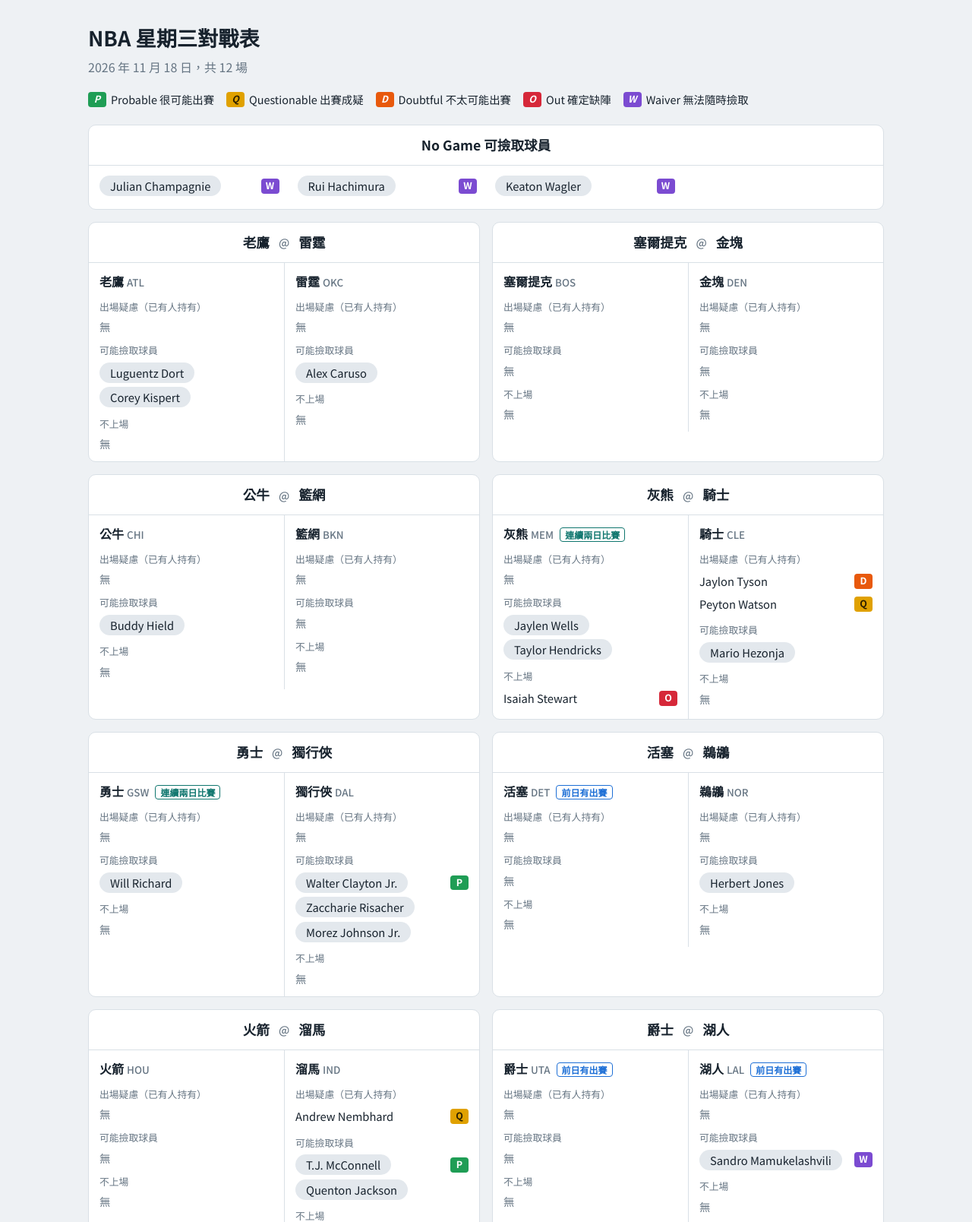
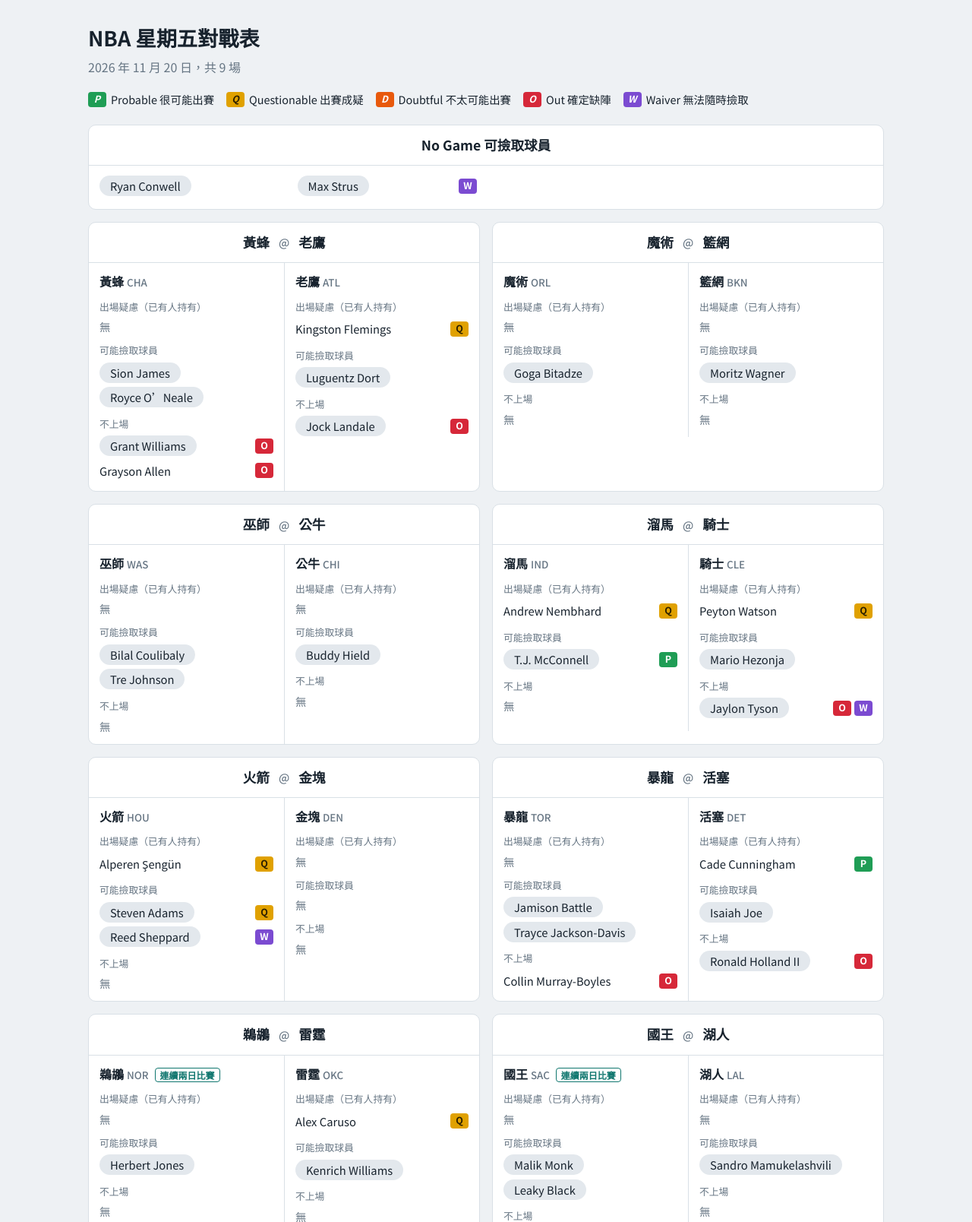
Before and after one commit to zhuys312/NBA-DailyPickup, a plain HTML site: page index.html in a window 1280 px wide. Shown: the top 1608 px of the page at 76% size. Drawn offline with Linux system fonts and the light colour scheme.

Commit message:
Update index.html

```diff
--- a/index.html
+++ b/index.html
@@ -3,7 +3,7 @@
 <head>
 <meta charset="utf-8">
 <meta name="viewport" content="width=device-width, initial-scale=1, viewport-fit=cover">
-<title>NBA 11/18 星期三對戰表</title>
+<title>NBA 11/20 星期五對戰表</title>
 <link rel="stylesheet" href="https://fonts.googleapis.com/css2?family=Noto+Sans+TC:wght@400;500;700&display=swap">
 <style>
 :root{--bg:#eef1f4;--card:#fff;--ink:#17222d;--mute:#667583;--line:#d9e0e6;
@@ -46,8 +46,8 @@ h1{font-size:1.7rem;margin:0 0 4px;font-weight:700}
 </head>
 <body>
 <main>
-<h1>NBA 星期三對戰表</h1>
-<p class="sub">2026 年 11 月 18 日，共 12 場</p>
+<h1>NBA 星期五對戰表</h1>
+<p class="sub">2026 年 11 月 20 日，共 9 場</p>
 <div class="legend">
 <span><i class="b P">P</i>Probable 很可能出賽</span>
 <span><i class="b Q">Q</i>Questionable 出賽成疑</span>
@@ -59,33 +59,27 @@ h1{font-size:1.7rem;margin:0 0 4px;font-weight:700}
 </main>
 <script>
 var T={
-ATL:["老鷹","Luguentz Dort FA;Corey Kispert FA"],
-OKC:["雷霆","Alex Caruso FA"],
-BOS:["塞爾提克",""],
+CHA:["黃蜂","Grayson Allen O;Grant Williams O FA;Sion James FA;Royce O’Neale FA"],
+ATL:["老鷹","Jock Landale O FA;Kingston Flemings Q;Luguentz Dort FA"],
+ORL:["魔術","Goga Bitadze FA"],
+BKN:["籃網","Moritz Wagner FA"],
+WAS:["巫師","Bilal Coulibaly FA;Tre Johnson FA"],
+CHI:["公牛","Buddy Hield FA"],
+IND:["溜馬","Andrew Nembhard Q;T.J. McConnell P FA"],
+CLE:["騎士","Jaylon Tyson O W;Peyton Watson Q;Mario Hezonja FA"],
+HOU:["火箭","Alperen Şengün Q;Steven Adams Q FA;Reed Sheppard W"],
 DEN:["金塊",""],
-CHI:["公牛","Buddy Hield FA"],
-BKN:["籃網",""],
-MEM:["灰熊","Jaylen Wells FA;Isaiah Stewart O;Taylor Hendricks FA","b2b"],
-CLE:["騎士","Jaylon Tyson D;Peyton Watson Q;Mario Hezonja FA"],
-GSW:["勇士","Will Richard FA","b2b"],
-DAL:["獨行俠","Walter Clayton Jr. P FA;Zaccharie Risacher FA;Morez Johnson Jr. FA"],
-DET:["活塞","","prev"],
-NOR:["鵜鶘","Herbert Jones FA"],
-HOU:["火箭",""],
-IND:["溜馬","Andrew Nembhard Q;T.J. McConnell P FA;Quenton Jackson FA"],
-UTA:["爵士","","prev"],
-LAL:["湖人","Sandro Mamukelashvili W","prev"],
-MIL:["公鹿","Kyle Kuzma W","b2b"],
-MIA:["熱火","Ryan Conwell FA;Bam Adebayo P;Myron Gardner Q FA"],
-PHI:["七六人","Jaylen Brown O;Dean Wade W"],
-ORL:["魔術","Goga Bitadze FA"],
-PHX:["太陽",""],
-SAC:["國王","Leaky Black FA;Malik Monk W;Precious Achiuwa Q"],
-WAS:["巫師","Tre Johnson FA"],
-TOR:["暴龍","","prev"]
+TOR:["暴龍","Collin Murray-Boyles O;Jamison Battle FA;Trayce Jackson-Davis FA"],
+DET:["活塞","Cade Cunningham P;Ronald Holland II O FA;Isaiah Joe FA"],
+NOR:["鵜鶘","Herbert Jones FA","b2b"],
+OKC:["雷霆","Kenrich Williams FA;Alex Caruso Q"],
+SAC:["國王","Malik Monk FA;Leaky Black FA","b2b"],
+LAL:["湖人","Sandro Mamukelashvili FA"],
+PHX:["太陽","Oso Ighodaro FA;Jordan Goodwin FA"],
+UTA:["爵士","Svi Mykhailiuk FA"]
 };
-var G=[["ATL","OKC"],["BOS","DEN"],["CHI","BKN"],["MEM","CLE"],["GSW","DAL"],["DET","NOR"],["HOU","IND"],["UTA","LAL"],["MIL","MIA"],["PHI","ORL"],["PHX","SAC"],["WAS","TOR"]];
-var NGL="Julian Champagnie W;Rui Hachimura W;Keaton Wagler W";
+var G=[["CHA","ATL"],["ORL","BKN"],["WAS","CHI"],["IND","CLE"],["HOU","DEN"],["TOR","DET"],["NOR","OKC"],["SAC","LAL"],["PHX","UTA"]];
+var NGL="Ryan Conwell FA;Max Strus W";
 function badge(c){return '<span class="b '+c+'">'+c+'</span>'}
 function parseStr(str,c){
   var out=[];
```
